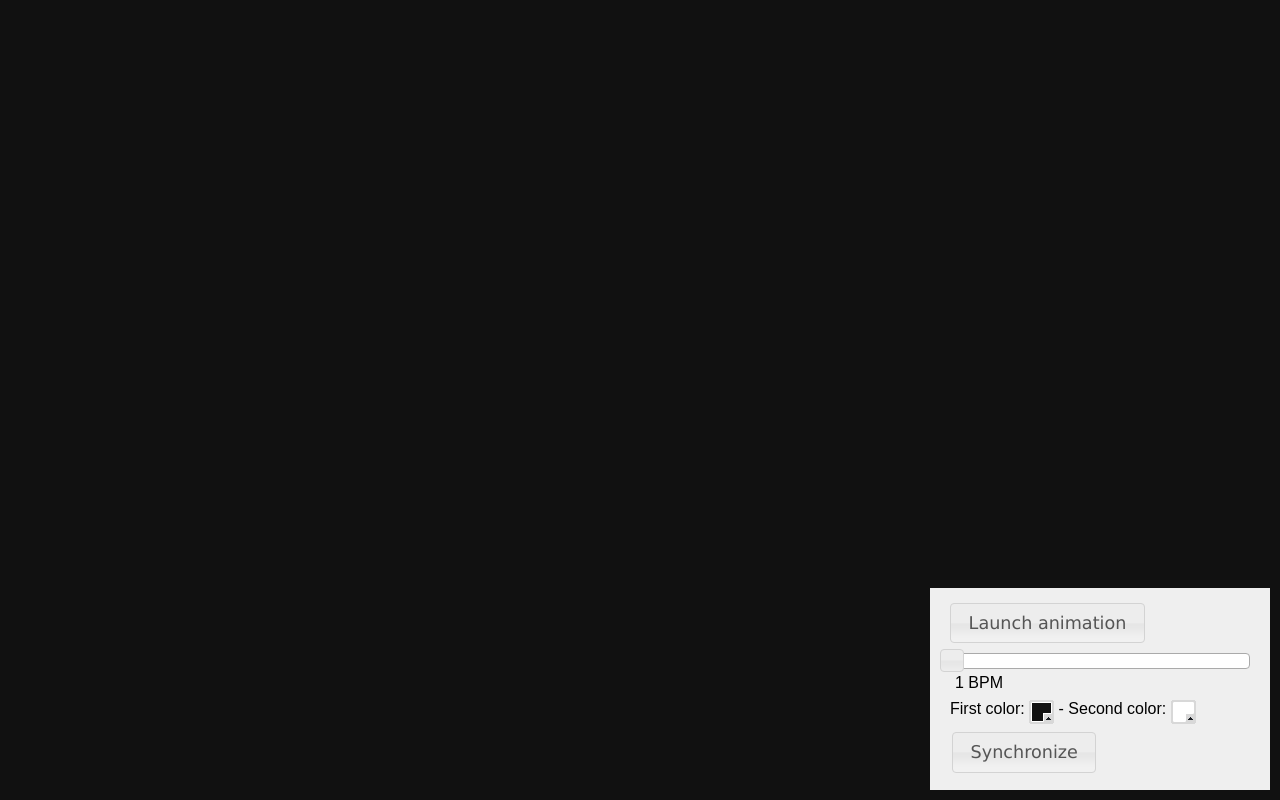
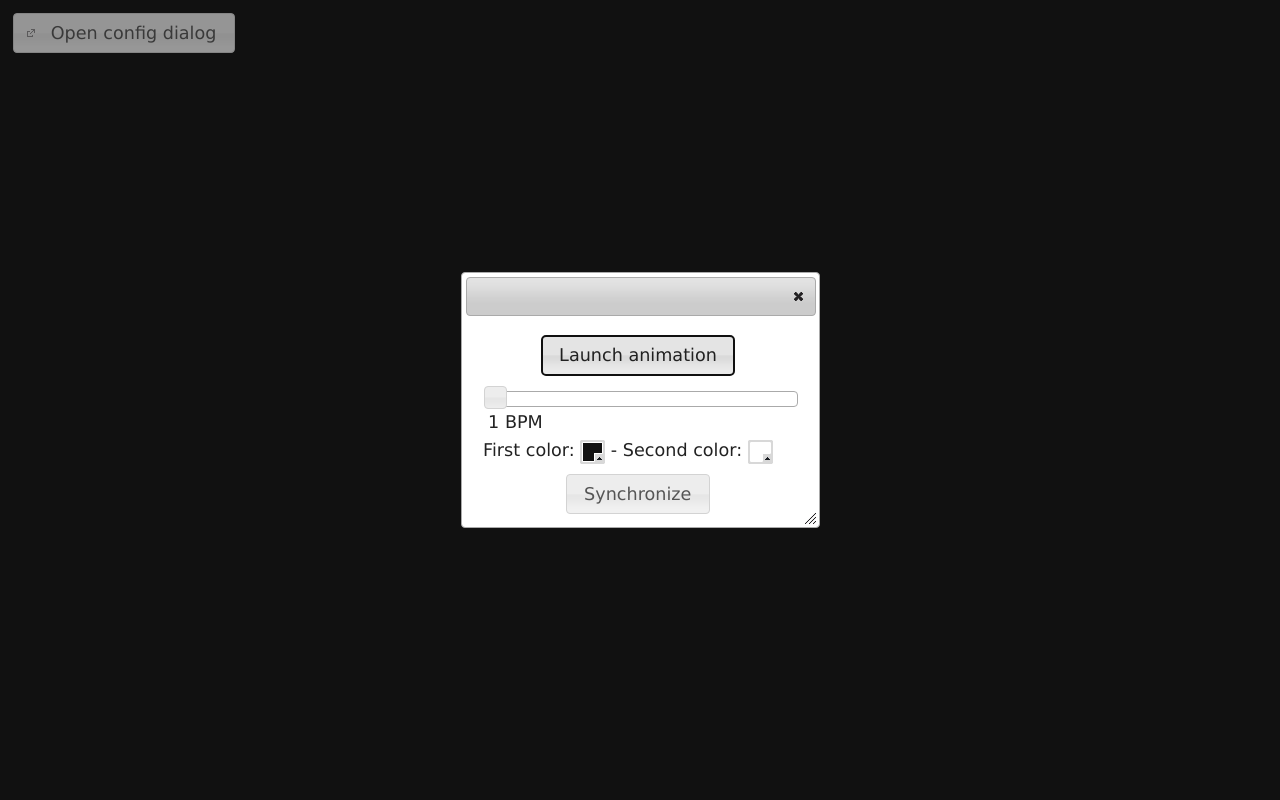
Before and after one commit to romaricdrigon/Stroboscope.Js, a plain HTML site: page index.html in a window 1280 px wide. Drawn offline with Linux system fonts and the light colour scheme.

Commit message:
Config in dialog box
SOme jQuery goodness added: config is inside a dialog.

```diff
--- a/index.html
+++ b/index.html
@@ -20,22 +20,24 @@
 		</div>
 	</noscript>
 
-	<div class="config">
+	<div class="config" id="config">
 		<div id="launch">
 			<button>Launch animation</button>
 		</div>
 		<div id="slider"></div>
 		<div id="frequency">1 BPM</div>
 		<div class="pickers">
-			First color: <span id="picker1"></span>&nbsp;-&nbsp;Second color:  <span id="picker2"></span>
+			First color: <span id="picker1"></span> - Second color:  <span id="picker2"></span>
 		</div>
 		<div id="sync">
 			<button>Synchronize</button>
 		</div>
 	</div>
 
+	<div id="open" class="open">Open config dialog</div>
+
 	<script>
-		setConfig();
+		$(function() {setConfig()}); // allow us to require jQuery and wait for load
 	</script>
 </body>
 </html>
--- a/stroboscope.js
+++ b/stroboscope.js
@@ -12,6 +12,7 @@
  * Set the config area
  */
 function setConfig() {
+	// create the slider
 	$('#slider').slider({
 		max: 2000,
 		min: 1,
@@ -71,6 +72,18 @@ function setConfig() {
 		}
 
 	}, modifyStrobo);
+
+	// open it as a dialog
+	$( "#config" ).dialog({
+		autoOpen: true,
+		minWidth: 250,
+		width: 350,
+		minHeight: 180
+	});
+
+	// link to the button
+	$('#open').button({icons: {primary: 'ui-icon-extlink'}});
+	$('#open').click(function() {$('#config').dialog('open'); return false;});
 }
 
 /*
@@ -121,6 +134,13 @@ function stopStrobo(skipButton) {
 	}
 }
 function modifyStrobo() {
+	// change background color
+	if (strobo.blink == 0) {
+		$('body').css('background', '#'+$.jPicker.List[0].color.active.val('hex'));
+	} else {
+		$('body').css('background', '#'+$.jPicker.List[1].color.active.val('hex'));
+	}
+
 	if (strobo.running == true) { // relaunch only if it was running
 		stopStrobo(true);
 		launchStrobo();
@@ -128,7 +148,7 @@ function modifyStrobo() {
 }
 
 /*
- * Let's the fun begin: will sync the stroboscope using time
+ * Sync the stroboscope using time
  */
 function syncStrobo() {
 	strobo.clock = window.setInterval(checkTime, 1000);
--- a/style.css
+++ b/style.css
@@ -5,9 +5,10 @@
 body {
 	/*background: #111;*/
 	font-family: Arial, Helvetica, sans-serif;
-	width: 100%;
-	height: 100%;
+	width: 98%;
+	height: 98%;
 	background-color: #111;
+	margin: 1%;
 }
 
 /*
@@ -27,28 +28,36 @@ body {
 }
 
 /*
+ * Open button
+ */
+.open {
+	opacity: 0.6;
+}
+
+/*
  * Config box
  */
-.config {
-	position: absolute;
-	bottom: 10px;
-	right: 10px;
-	width: 300px;
-	background: #efefef;
-	padding: 15px 20px;
-}
-.config div {
-	margin: 2px;
-}
 #launch {
-	margin: 0 0 10px 0 !important;
+	margin: 10px auto 15px auto;
+	width: 200px;
 }
 #slider {
-	margin: 5px 0 0 0 !important;
+	margin: 5px 0 0 10px;
 }
 #frequency {
-	margin: 5px !important;
+	margin: 5px;
+}
+#sync {
+	margin: 10px auto 0 auto;
+	width: 150px;
 }
 .pickers {
 	margin: 8px 0 !important;
 }
+
+/*
+ * A small hack to jPicker
+ */
+.Container {
+	z-index: 1500 !important;
+}
```
